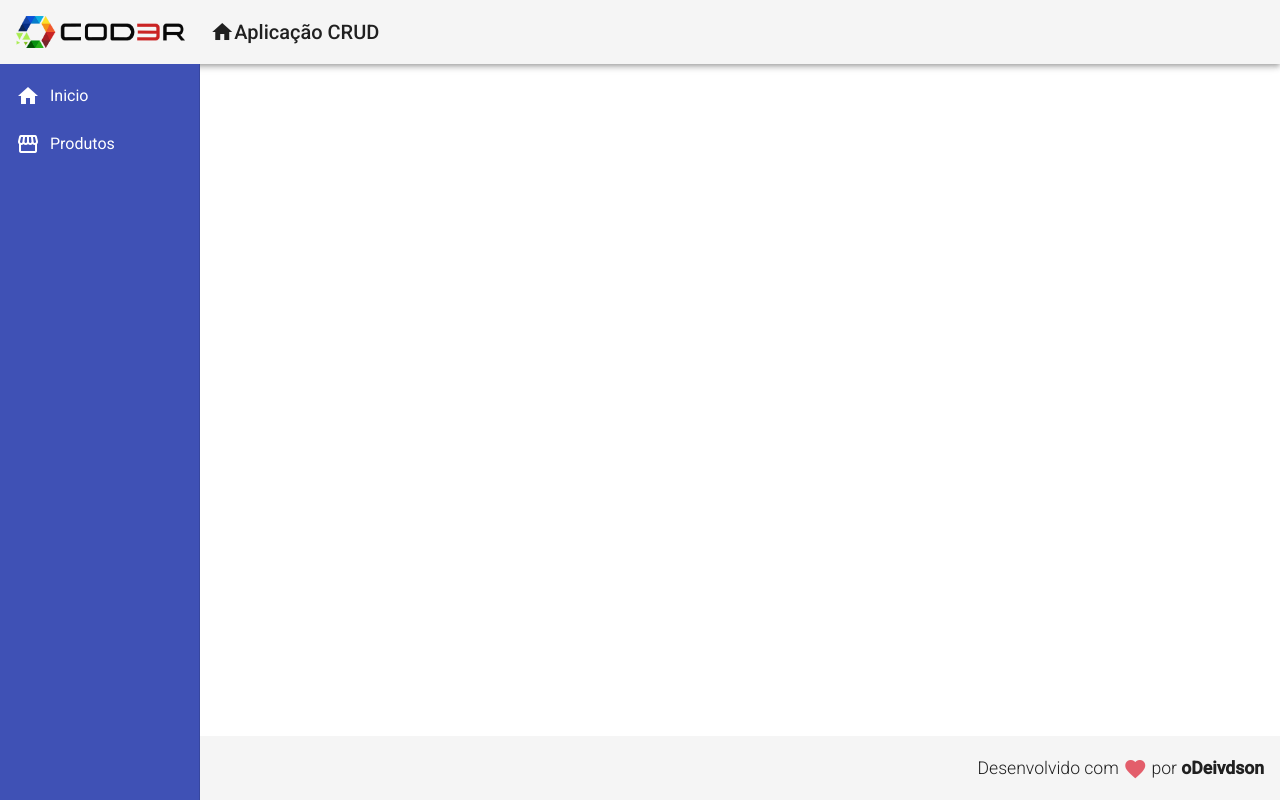
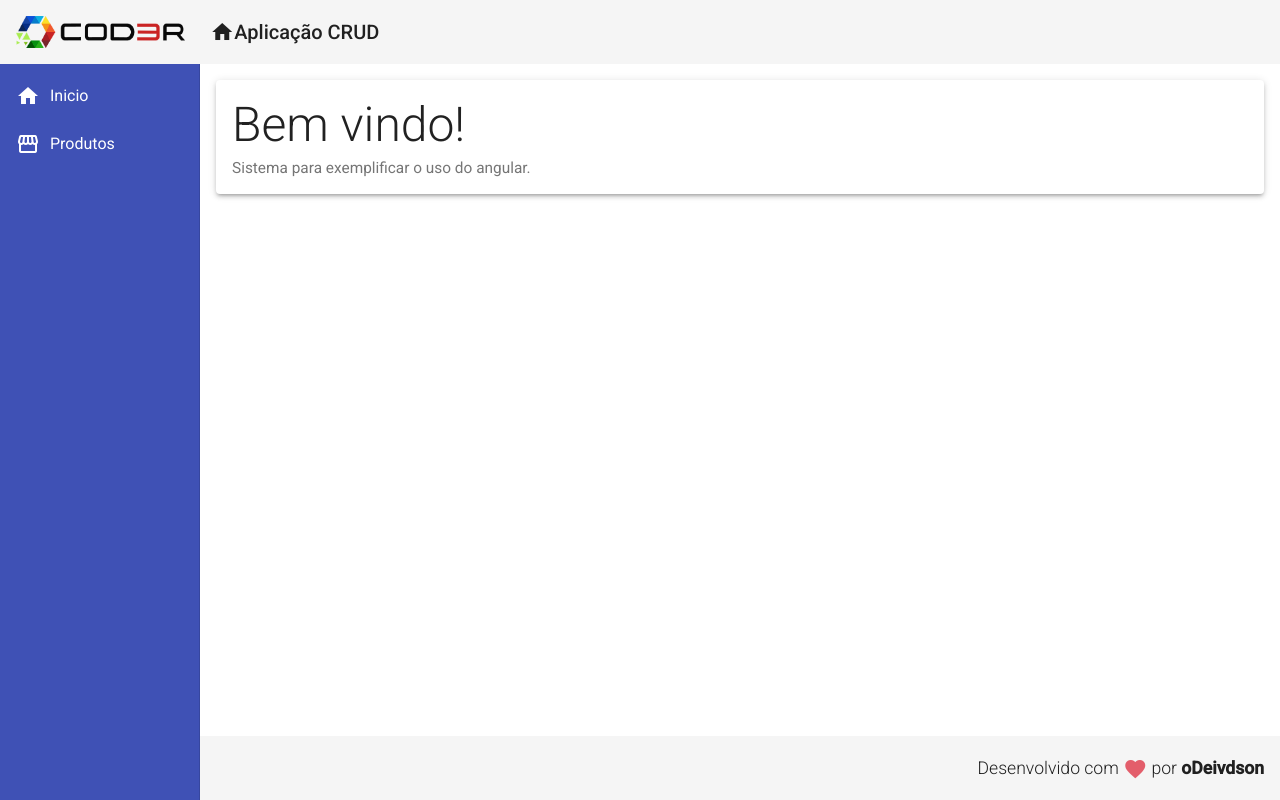
Before and after one commit to odeivdson/angular-crud, an Angular app in the folder frontend/: page / in a window 1280 px wide. Built offline with nearby package versions, Linux system fonts and the light colour scheme.

Commit message:
Home e navegação

```diff
--- a/frontend/src/app/app-routing.module.ts
+++ b/frontend/src/app/app-routing.module.ts
@@ -1,10 +1,21 @@
-import { NgModule } from '@angular/core';
-import { RouterModule, Routes } from '@angular/router';
+import { NgModule } from "@angular/core";
+import { RouterModule, Routes } from "@angular/router";
+import { HomeComponent } from "./views/home/home.component";
+import { ProductCrudComponent } from "./views/product-crud/product-crud.component";
 
-const routes: Routes = [];
+const routes: Routes = [
+  {
+    path: "",
+    component: HomeComponent,
+  },
+  {
+    path: "products",
+    component: ProductCrudComponent,
+  },
+];
 
 @NgModule({
   imports: [RouterModule.forRoot(routes)],
-  exports: [RouterModule]
+  exports: [RouterModule],
 })
-export class AppRoutingModule { }
+export class AppRoutingModule {}
--- a/frontend/src/app/components/template/header/header.component.html
+++ b/frontend/src/app/components/template/header/header.component.html
@@ -1,6 +1,6 @@
 <mat-toolbar class="header mat-elevation-z4">
     <span>
-        <a>
+        <a routerLink="/">
             <img class="logo" src="assets/img/logo.png" alt="logo">
         </a>
     </span>
--- a/frontend/src/app/components/template/nav/nav.component.css
+++ b/frontend/src/app/components/template/nav/nav.component.css
@@ -10,3 +10,8 @@
 .sidenav i {
   padding-right: 10px;
 }
+
+.content {
+  padding: 16px;
+  background-color: #ffff;
+}
--- a/frontend/src/app/components/template/nav/nav.component.html
+++ b/frontend/src/app/components/template/nav/nav.component.html
@@ -1,13 +1,13 @@
 <mat-sidenav-container class="container">
     <mat-sidenav class="sidenav" mode="side" opened fixedInViewport="true" fixedTopGap="64">
         <mat-nav-list class=nav-list>
-            <a mat-list-item>
+            <a mat-list-item routerLink="/">
                 <i class="material-icons">
                     home
                 </i>
                 Inicio
             </a>
-            <a mat-list-item>
+            <a mat-list-item routerLink="products">
                 <i class="material-icons">
                     storefront
                 </i>
@@ -15,4 +15,7 @@
             </a>
         </mat-nav-list>
     </mat-sidenav>
+    <mat-sidenav-content class="content">
+        <router-outlet></router-outlet>
+    </mat-sidenav-content>
 </mat-sidenav-container>
--- /dev/null
+++ b/frontend/src/app/views/home/home.component.css
@@ -0,0 +1,9 @@
+.home .title {
+  font-size: 3rem;
+  font-weight: 300;
+  line-height: 1.2;
+}
+
+.home .subtitle {
+  font-size: 1.1em;
+}
--- /dev/null
+++ b/frontend/src/app/views/home/home.component.html
@@ -0,0 +1,6 @@
+<mat-card class="home mat-elevation-z3">
+    <mat-card-title class="title">Bem vindo!</mat-card-title>
+    <mat-card-subtitle class="subtitle">
+        Sistema para exemplificar o uso do angular.
+    </mat-card-subtitle>
+</mat-card>
--- /dev/null
+++ b/frontend/src/app/views/home/home.component.ts
@@ -0,0 +1,15 @@
+import { Component, OnInit } from '@angular/core';
+
+@Component({
+  selector: 'app-home',
+  templateUrl: './home.component.html',
+  styleUrls: ['./home.component.css']
+})
+export class HomeComponent implements OnInit {
+
+  constructor() { }
+
+  ngOnInit(): void {
+  }
+
+}
--- /dev/null
+++ b/frontend/src/app/views/product-crud/product-crud.component.html
@@ -0,0 +1 @@
+<p>product-crud works!</p>
--- /dev/null
+++ b/frontend/src/app/views/product-crud/product-crud.component.ts
@@ -0,0 +1,15 @@
+import { Component, OnInit } from '@angular/core';
+
+@Component({
+  selector: 'app-product-crud',
+  templateUrl: './product-crud.component.html',
+  styleUrls: ['./product-crud.component.css']
+})
+export class ProductCrudComponent implements OnInit {
+
+  constructor() { }
+
+  ngOnInit(): void {
+  }
+
+}
```
Also changed, not shown: frontend/src/app/app.module.ts (+13 -1 lines), frontend/src/app/views/product-crud/product-crud.component.css (added).
